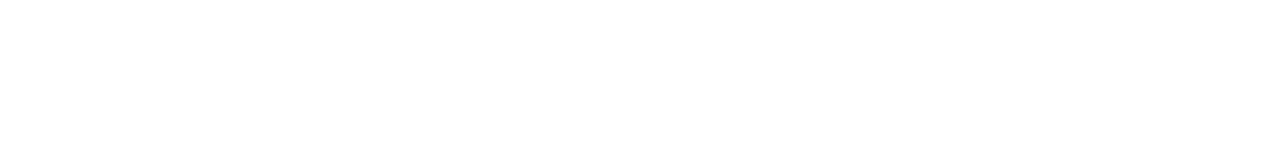
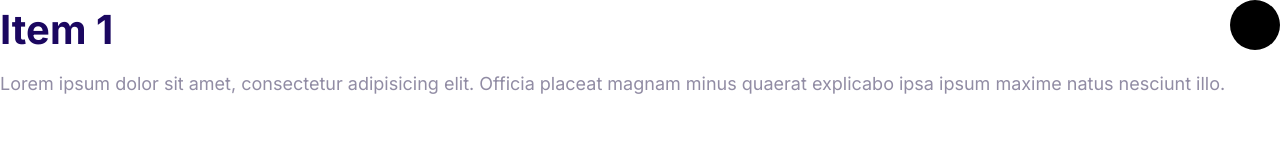
Before and after one commit to gb-brahim/domain, a plain HTML site: page index.html in a window 1280 px wide. Drawn offline with Linux system fonts and the light colour scheme.

Commit message:
define the collapse structure

```diff
--- a/css/style.css
+++ b/css/style.css
@@ -452,3 +452,30 @@ container decide how should they be */
     grid-template-columns: 1fr auto /*auto means it will stretch to fit the width of the button only */;
   }
 }
+/*Collapse header*/
+.collapse__header {
+  cursor: pointer;
+  display: flex;
+  justify-content: space-between;
+}
+.collapse__icon {
+  transform: rotate(90deg);
+  transition: transform 0.5s;
+}
+.collapse__content {
+  /* display: none; instead of displaying none will gonna learn a trick*/
+  /*it means if there is a height it will be maximum 0
+ it s not like saying height:100vh here we applayed the height of 100vh but when we do
+ max-height: 100vh here the height will cover the content but if the content has beyond 100vh it will be an overflow
+ so I'll get an overflow Now */
+  max-height: 0;
+  overflow: hidden;
+  transition: max-height 0.5s;
+}
+.collapse--expanded .collapse__icon {
+  transform: rotate(0);
+}
+.collapse--expanded .collapse__content {
+  max-height: 100vh;
+  transition: max-height 4s;
+}
--- a/index.html
+++ b/index.html
@@ -12,6 +12,18 @@
     <link rel="stylesheet" href="css/normalize.css">
 </head>
 <body >
+<div class="collapse collapse--expanded">
+    <header class="collapse__header">
+        <h2>Item 1</h2>
+            <svg class="icon icon--secondary collapse__icon">
+                <use xlink:href="images/sprite.svg#chevron"></use>
+            </svg>
+    </header>
+    <div class="collapse__content">
+      Lorem ipsum dolor sit amet, consectetur adipisicing elit. Officia placeat magnam minus quaerat explicabo ipsa ipsum maxime natus nesciunt illo.
+    </div>
+</div>
 
+<script src="/main.js"></script>
 </body>
 </html>
--- /dev/null
+++ b/main.js
@@ -0,0 +1,6 @@
+'use strict';
+const collapse=document.querySelectorAll('.collapse');
+collapse.forEach((item)=>
+item.addEventListener("click",function(){
+    this.classList.toggle("collapse--expanded");
+}))
```
Also changed, not shown: component/collapse.html (added, +11 -0 lines).
